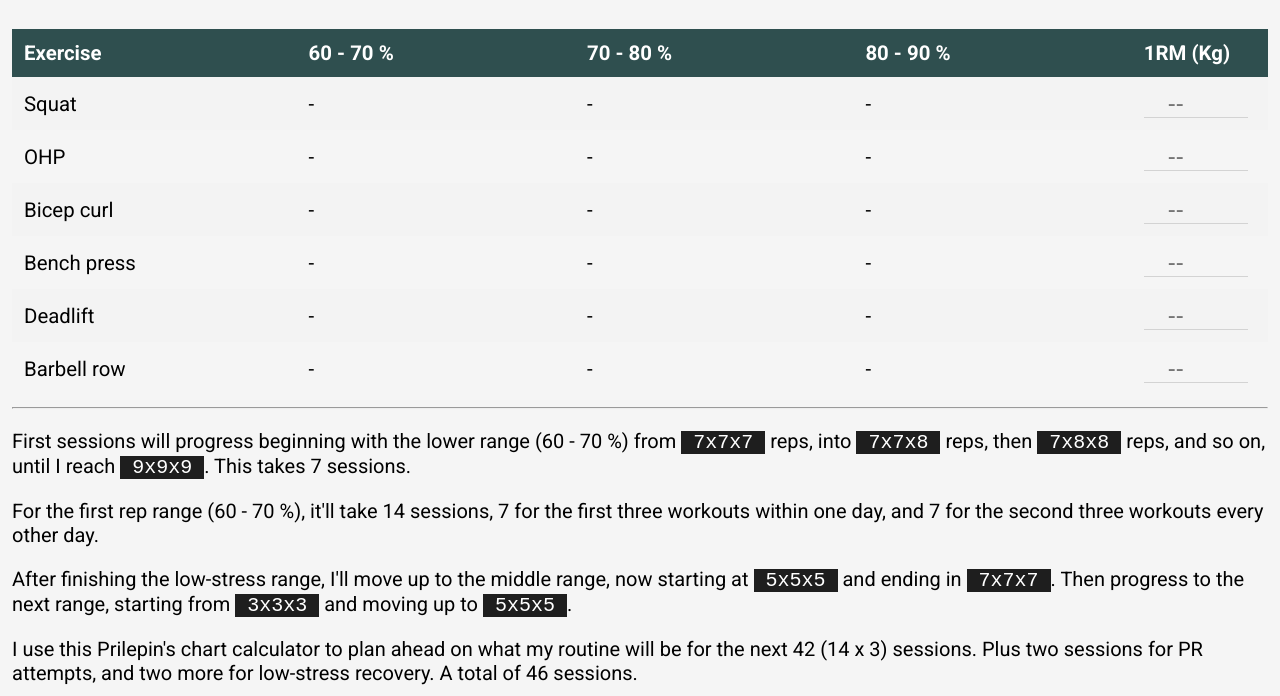
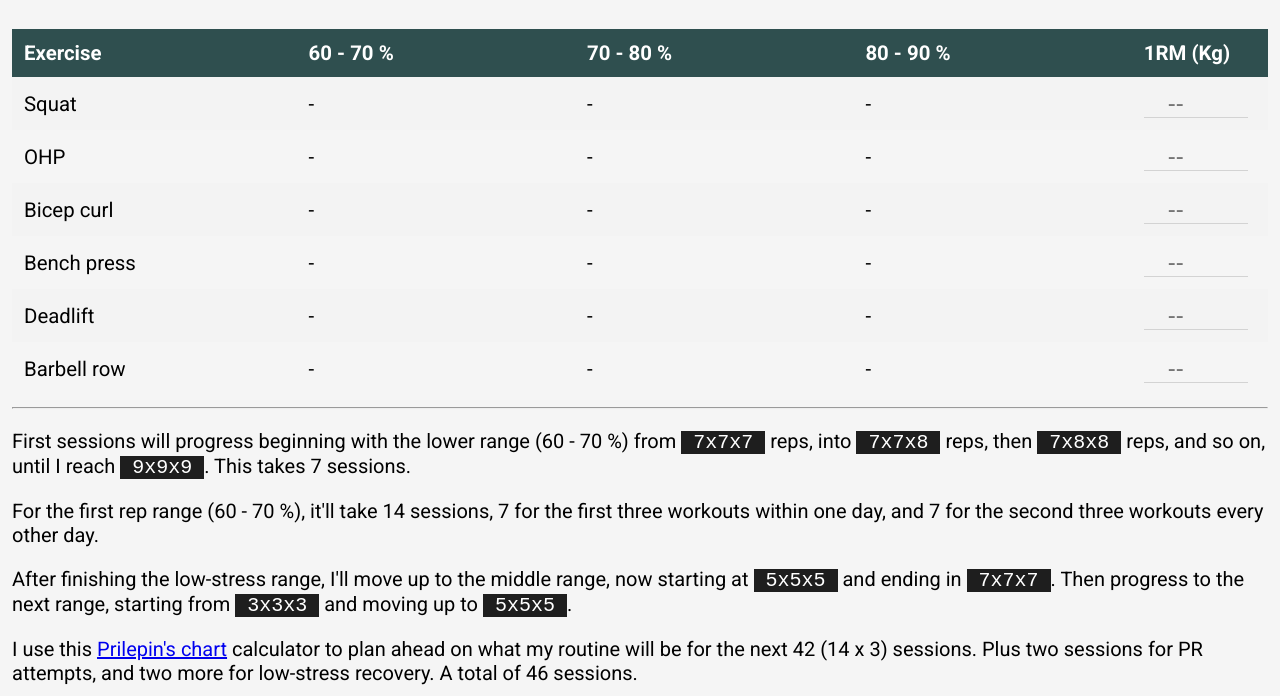
Before and after one commit to gavaar/prilepins-chart-calculator, a plain HTML site: page index.html in a window 1280 px wide. Shown: the part 104-800 px from the top of the page. Drawn offline with Linux system fonts and the light colour scheme.

Commit message:
link to prilepins chart info

```diff
--- a/index.html
+++ b/index.html
@@ -104,7 +104,7 @@
       After finishing the low-stress range, I'll move up to the middle range, now starting at <code>5x5x5</code> and ending in <code>7x7x7</code>. Then progress to the next range, starting from <code>3x3x3</code> and moving up to <code>5x5x5</code>.
     </p>
     <p>
-      I use this Prilepin's chart calculator to plan ahead on what my routine will be for the next 42 (14 x 3) sessions. Plus two sessions for PR attempts, and two more for low-stress recovery. A total of 46 sessions.
+      I use this <a href="https://70sbig.com/blog/2012/05/prilepins-chart/" target="_blank">Prilepin's chart</a> calculator to plan ahead on what my routine will be for the next 42 (14 x 3) sessions. Plus two sessions for PR attempts, and two more for low-stress recovery. A total of 46 sessions.
     </p>
     <p>
       Since I usually do 3 sessions per week. This should translate into a 15-16 week period, or 4 months, give or take (vacations happen).
```
